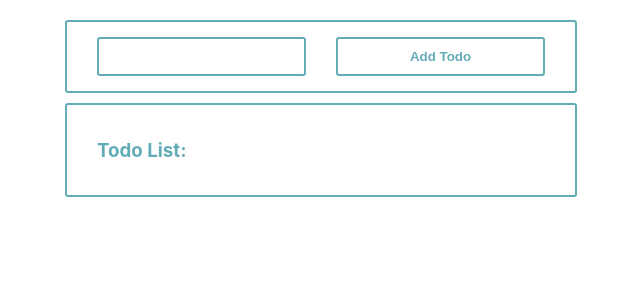
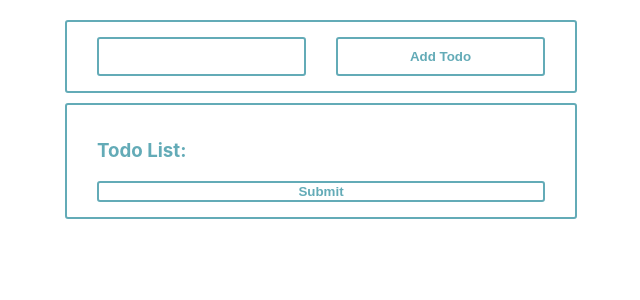
Before and after one commit to BorisRozumnyi/todo, a React (Create React App) app in the folder frontend/: page / in a window 1280 px wide. Shown: the top 300 px of the page, without its empty margins (319-959 px from the left). Built offline with nearby package versions, Linux system fonts and the light colour scheme; what typesafe-actions would draw is missing.

Commit message:
postTodos action on frontend

```diff
--- a/frontend/src/actions.ts
+++ b/frontend/src/actions.ts
@@ -1,6 +1,12 @@
-import { createAction } from 'typesafe-actions';
-import { ToDoItem, ToDoItemID } from './types';
+import { createAction, createAsyncAction } from 'typesafe-actions';
+import { ToDoItem, ToDoItemID, TodosError } from './types';
 
 export const addToDoItem = createAction('ADD_TODO_ITEM')<ToDoItem>();
 export const deleteToDoItem = createAction('DELETE_TODO_ITEM')<ToDoItemID>();
 export const updateToDoItem = createAction('UPDATE_TODO_ITEM')<ToDoItem>();
+
+export const postTodos = createAsyncAction(
+  'POST_REQUEST_TODOS_START',
+  'POST_REQUEST_TODOS_SUCCESS',
+  'POST_REQUEST_TODOS_ERROR',
+)<ToDoItem[], ToDoItem, TodosError>();
--- a/frontend/src/components/TodoList.tsx
+++ b/frontend/src/components/TodoList.tsx
@@ -1,12 +1,19 @@
 import React from 'react';
 import styled from 'styled-components';
-import { useSelector } from 'react-redux';
+import { useDispatch, useSelector } from 'react-redux';
 import { RootState, ToDoItem } from '../types';
 import { Col, Row } from './Container';
 import { TodoItem } from './TodoItem';
+import { Button } from './Button';
+import * as actions from '../actions'
 
 export const TodoList = () => {
   const { todos } = useSelector((state: RootState) => state)
+  const dispatch = useDispatch();
+
+  const subbmitTodos = () => {
+    dispatch(actions.postTodos.request(todos))
+  }
 
   return (
     <Wrapper>
@@ -16,6 +23,7 @@ export const TodoList = () => {
         </Col>
       </Row>
       {todos.length > 0 && todos.map((todo: ToDoItem) => <TodoItem todo={todo} key={todo.id} />)}
+      <StyledButtonCustom text="Submit" handleClick={subbmitTodos} />
     </Wrapper>
   );
 };
@@ -29,3 +37,7 @@ const Wrapper = styled.div`
   background: transparent;
   border: 2px solid #63abb7;
 `;
+
+const StyledButtonCustom = styled(Button)`
+  margin-top: 10px;
+`;
--- a/frontend/src/sagas.ts
+++ b/frontend/src/sagas.ts
@@ -1,22 +1,16 @@
-import { takeEvery, all } from 'redux-saga/effects';
+import axios from 'axios';
+import { takeEvery, call, put } from 'redux-saga/effects';
+import { postTodos } from './actions';
 
-function* addTodo(action: any) {
-  const { data } = action;
-  yield console.log('test:', data);
+export function* watchPostTodos() {
+  yield takeEvery(postTodos.request, todos);
 }
-// function* incrementWorker(action: any) {
-//   // yield put({ type: 'INCREMENT' });
-//   yield put(actions.increment);
-// }
-// function* decrementWorker(action: any) {
-//   yield put({ type: 'DECREMENT' });
-// }
 
-export function* mainSaga() {
-  yield all([
-    // takeEvery(actions.add, addTodo),
-    takeEvery('ADD', addTodo),
-    // takeEvery('INCREMENT', incrementWorker),
-    // takeEvery('DECREMENT', decrementWorker),
-  ]);
+function* todos(action: ReturnType<typeof postTodos.request>): Generator {
+  try {
+    const response: any = yield call(axios.post, '/api/todo');
+    yield console.log(response);
+  } catch (err) {
+    yield put(postTodos.failure(err));
+  }
 }
--- a/frontend/src/store.ts
+++ b/frontend/src/store.ts
@@ -2,7 +2,7 @@ import { createStore, applyMiddleware, compose } from 'redux';
 import createSagaMiddleware from 'redux-saga';
 import { rootReducer } from './reducer';
 
-import { mainSaga } from './sagas';
+import { watchPostTodos } from './sagas';
 declare global {
   interface Window {
     __REDUX_DEVTOOLS_EXTENSION_COMPOSE__: typeof compose;
@@ -21,4 +21,4 @@ export const store = createStore(
   composeEnhancers(applyMiddleware(sagaMiddleware)),
 );
 
-// sagaMiddleware.run(mainSaga);
+sagaMiddleware.run(watchPostTodos);
```
